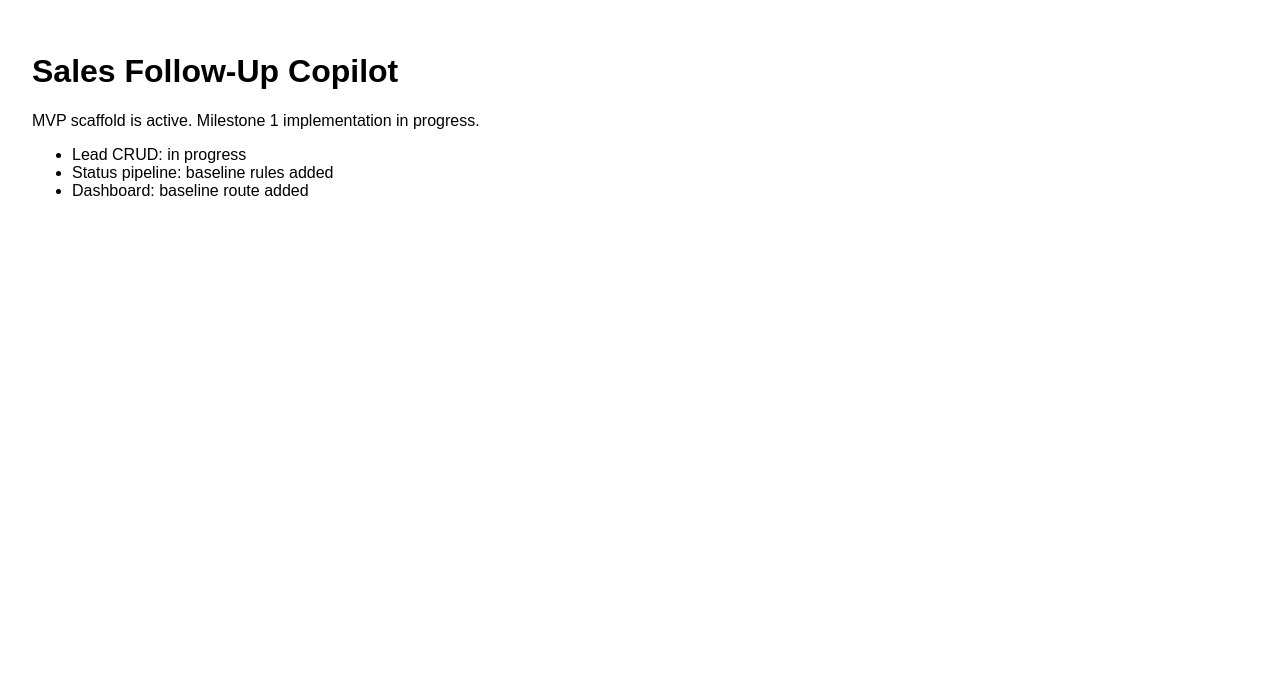
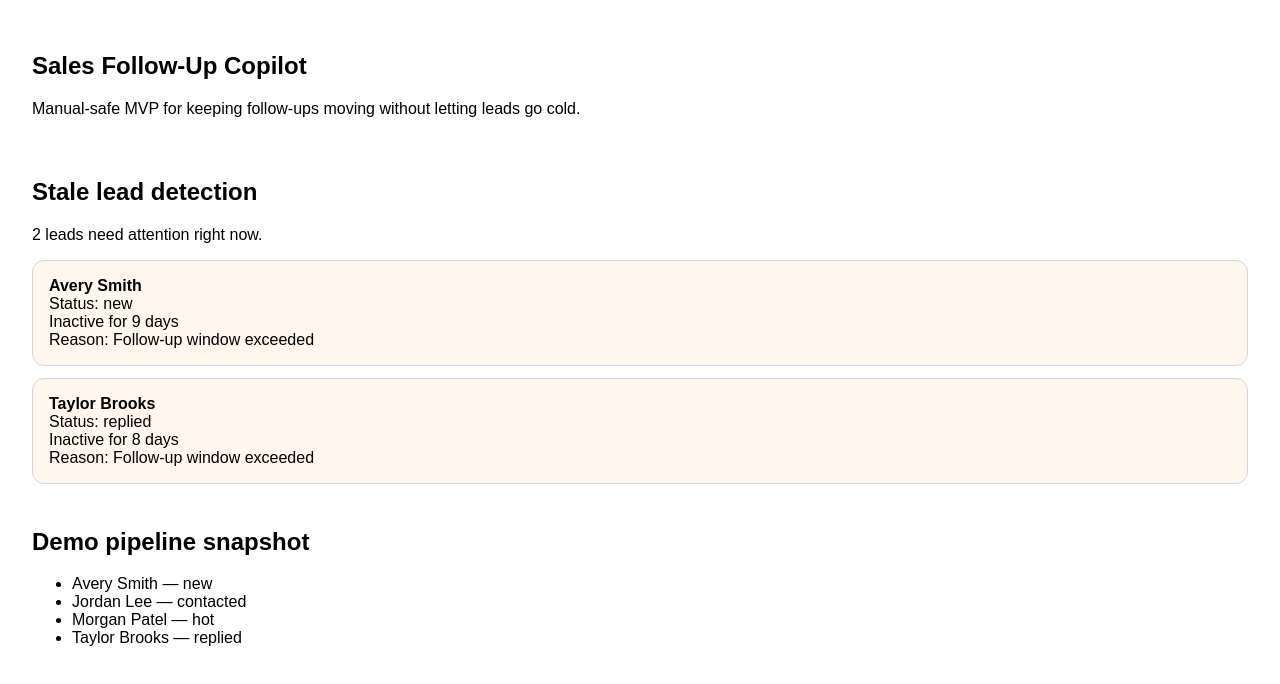
Before and after one commit to mendyraul/sales-followup-copilot, a Next.js app: page / in a window 1280 px wide. Shown: the top 684 px of the page. Built offline with nearby package versions, Linux system fonts and the light colour scheme.

Commit message:
feat: add stale lead detection

```diff
--- a/src/app/page.tsx
+++ b/src/app/page.tsx
@@ -1,13 +1,62 @@
+import { demoLeads } from '../data/demoLeads';
+import { staleLeadSummary } from '../domain/stale';
+
+const staleLeads = staleLeadSummary(demoLeads, {
+  staleAfterDays: 7,
+  now: new Date('2026-06-09T12:00:00.000Z')
+});
+
+function reasonLabel(reason: string): string {
+  switch (reason) {
+    case 'missing-activity':
+      return 'No activity recorded';
+    case 'inactive-window':
+      return 'Follow-up window exceeded';
+    default:
+      return 'Closed lead';
+  }
+}
+
 export default function HomePage() {
   return (
-    <main style={{ padding: 24, fontFamily: 'sans-serif' }}>
-      <h1>Sales Follow-Up Copilot</h1>
-      <p>MVP scaffold is active. Milestone 1 implementation in progress.</p>
-      <ul>
-        <li>Lead CRUD: in progress</li>
-        <li>Status pipeline: baseline rules added</li>
-        <li>Dashboard: baseline route added</li>
-      </ul>
+    <main style={{ padding: 24, fontFamily: 'sans-serif', display: 'grid', gap: 24 }}>
+      <section>
+        <h1>Sales Follow-Up Copilot</h1>
+        <p>Manual-safe MVP for keeping follow-ups moving without letting leads go cold.</p>
+      </section>
+
+      <section>
+        <h2>Stale lead detection</h2>
+        <p>
+          {staleLeads.length > 0
+            ? `${staleLeads.length} lead${staleLeads.length === 1 ? '' : 's'} need attention right now.`
+            : 'No stale leads in the current demo queue.'}
+        </p>
+        <div style={{ display: 'grid', gap: 12 }}>
+          {staleLeads.map((entry) => (
+            <article
+              key={entry.lead.id}
+              style={{ border: '1px solid #d1d5db', borderRadius: 12, padding: 16, background: '#fff7ed' }}
+            >
+              <strong>{entry.lead.name}</strong>
+              <div>Status: {entry.lead.status}</div>
+              <div>Inactive for {entry.staleDays} day{entry.staleDays === 1 ? '' : 's'}</div>
+              <div>Reason: {reasonLabel(entry.reason)}</div>
+            </article>
+          ))}
+        </div>
+      </section>
+
+      <section>
+        <h2>Demo pipeline snapshot</h2>
+        <ul>
+          {demoLeads.map((lead) => (
+            <li key={lead.id}>
+              {lead.name} — {lead.status}
+            </li>
+          ))}
+        </ul>
+      </section>
     </main>
   );
 }
--- a/src/data/demoLeads.ts
+++ b/src/data/demoLeads.ts
@@ -1,6 +1,12 @@
 import type { Lead } from '../domain/lead';
 
-const now = new Date().toISOString();
+const now = Date.parse('2026-06-09T12:00:00.000Z');
+const hour = 1000 * 60 * 60;
+const day = hour * 24;
+
+function iso(offsetMs: number): string {
+  return new Date(now - offsetMs).toISOString();
+}
 
 export const demoLeads: Lead[] = [
   {
@@ -9,23 +15,31 @@ export const demoLeads: Lead[] = [
     email: 'avery@example.com',
     phone: '+1-555-0101',
     status: 'new',
-    createdAt: now,
-    updatedAt: now
+    createdAt: iso(day * 10),
+    updatedAt: iso(day * 9)
   },
   {
     id: 'lead-demo-002',
     name: 'Jordan Lee',
     email: 'jordan@example.com',
     status: 'contacted',
-    createdAt: now,
-    updatedAt: now
+    createdAt: iso(day * 6),
+    updatedAt: iso(day * 2)
   },
   {
     id: 'lead-demo-003',
     name: 'Morgan Patel',
     email: 'morgan@example.com',
     status: 'hot',
-    createdAt: now,
-    updatedAt: now
+    createdAt: iso(day * 4),
+    updatedAt: iso(hour * 12)
+  },
+  {
+    id: 'lead-demo-004',
+    name: 'Taylor Brooks',
+    email: 'taylor@example.com',
+    status: 'replied',
+    createdAt: iso(day * 12),
+    updatedAt: iso(day * 8)
   }
 ];
--- /dev/null
+++ b/src/domain/stale.ts
@@ -0,0 +1,70 @@
+import type { Lead } from './lead';
+
+export type StaleLeadReason = 'status-closed' | 'missing-activity' | 'inactive-window';
+
+export type StaleLeadResult = {
+  lead: Lead;
+  stale: boolean;
+  staleDays: number;
+  reason: StaleLeadReason;
+};
+
+export type StaleLeadOptions = {
+  staleAfterDays?: number;
+  now?: Date;
+};
+
+const MS_PER_DAY = 1000 * 60 * 60 * 24;
+
+function dayDiff(fromIso: string, now: Date): number {
+  const from = new Date(fromIso);
+  if (Number.isNaN(from.getTime())) {
+    throw new Error('Invalid lead activity timestamp');
+  }
+
+  return Math.floor((now.getTime() - from.getTime()) / MS_PER_DAY);
+}
+
+function isClosedLead(status: Lead['status']): boolean {
+  return status === 'won' || status === 'lost';
+}
+
+export function detectStaleLeads(leads: Lead[], options: StaleLeadOptions = {}): StaleLeadResult[] {
+  const staleAfterDays = options.staleAfterDays ?? 7;
+  const now = options.now ?? new Date();
+
+  return leads.map((lead) => {
+    if (isClosedLead(lead.status)) {
+      return {
+        lead,
+        stale: false,
+        staleDays: 0,
+        reason: 'status-closed'
+      };
+    }
+
+    const activityDate = lead.updatedAt || lead.createdAt;
+    if (!activityDate) {
+      return {
+        lead,
+        stale: true,
+        staleDays: staleAfterDays,
+        reason: 'missing-activity'
+      };
+    }
+
+    const staleDays = dayDiff(activityDate, now);
+    return {
+      lead,
+      stale: staleDays >= staleAfterDays,
+      staleDays,
+      reason: 'inactive-window'
+    };
+  });
+}
+
+export function staleLeadSummary(leads: Lead[], options: StaleLeadOptions = {}): StaleLeadResult[] {
+  return detectStaleLeads(leads, options)
+    .filter((result) => result.stale)
+    .sort((a, b) => b.staleDays - a.staleDays);
+}
```
Also changed, not shown: 2 other files (tests, documents, lock files or other folders).
